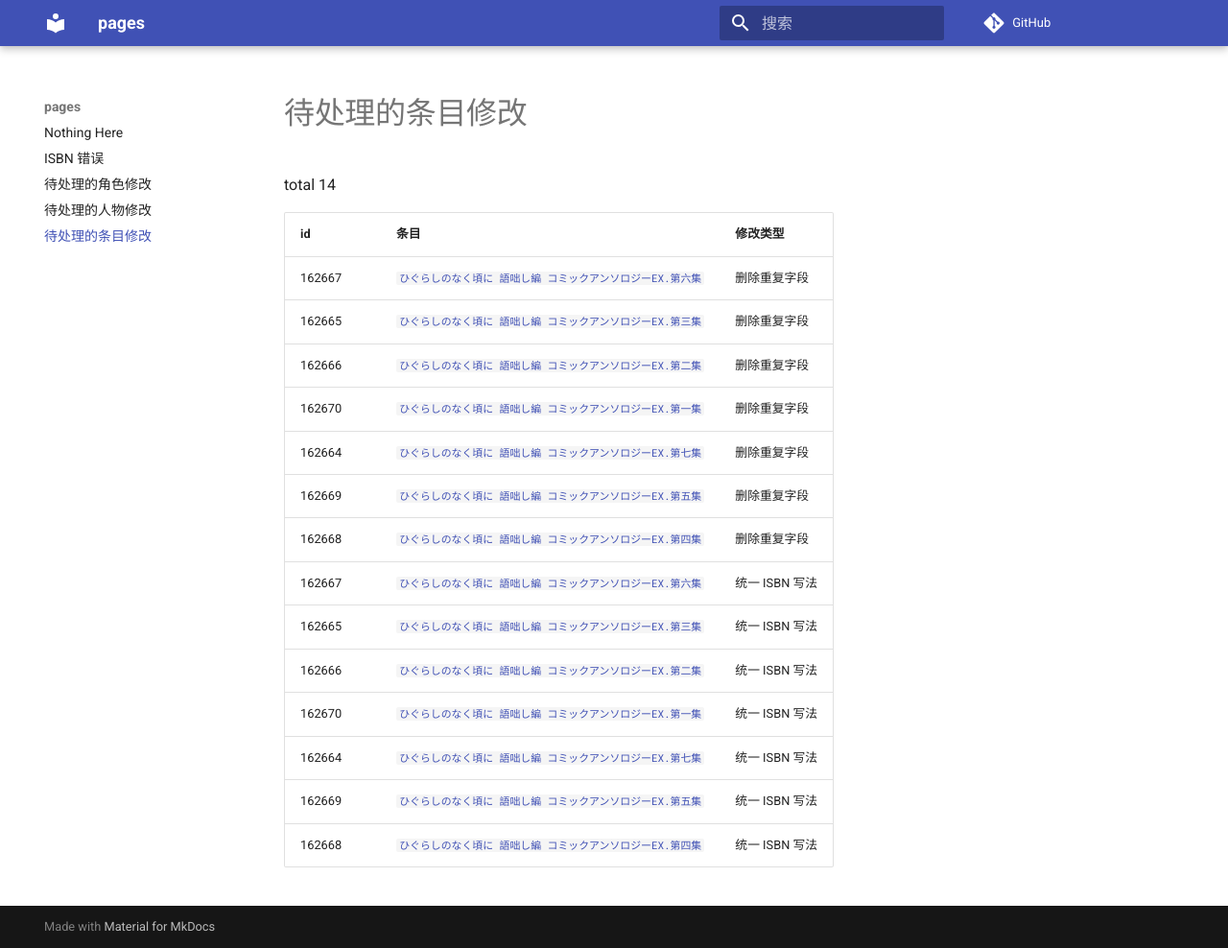
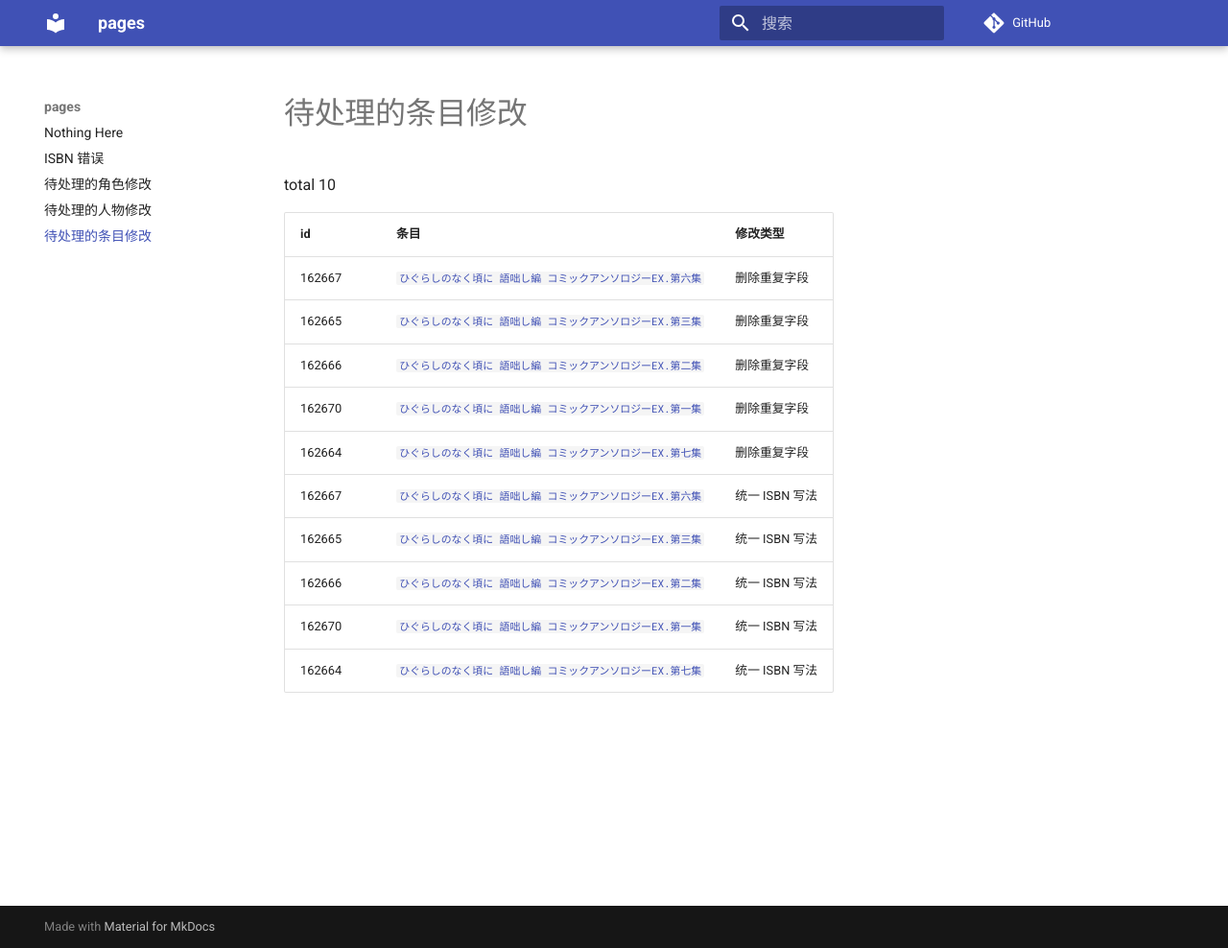
Before and after one commit to trim21/bangumi-pages, an MkDocs documentation site: the page built from docs/pending-subject-changes.md, in a window 1280 px wide and 988 px high. Shown: the whole window at 96% size. Built offline with MkDocs 1.6.1 and Material for MkDocs 9.7.7, drawn with Linux system fonts in a browser that asks for light colours; comment, search, counter and statistics services are not loaded.

Commit message:
update pending-changes.md

```diff
--- a/docs/pending-subject-changes.md
+++ b/docs/pending-subject-changes.md
@@ -1,6 +1,6 @@
 # 待处理的条目修改
 
-total 14
+total 10
 
 | id | 条目 | 修改类型 |
 | --- | --- | --- |
@@ -9,12 +9,8 @@ total 14
 | 162666 | [`ひぐらしのなく頃に 語咄し編 コミックアンソロジーEX.第二集`](https://bgm.tv/subject/162666) | 删除重复字段 |
 | 162670 | [`ひぐらしのなく頃に 語咄し編 コミックアンソロジーEX.第一集`](https://bgm.tv/subject/162670) | 删除重复字段 |
 | 162664 | [`ひぐらしのなく頃に 語咄し編 コミックアンソロジーEX.第七集`](https://bgm.tv/subject/162664) | 删除重复字段 |
-| 162669 | [`ひぐらしのなく頃に 語咄し編 コミックアンソロジーEX.第五集`](https://bgm.tv/subject/162669) | 删除重复字段 |
-| 162668 | [`ひぐらしのなく頃に 語咄し編 コミックアンソロジーEX.第四集`](https://bgm.tv/subject/162668) | 删除重复字段 |
 | 162667 | [`ひぐらしのなく頃に 語咄し編 コミックアンソロジーEX.第六集`](https://bgm.tv/subject/162667) | 统一 ISBN 写法 |
 | 162665 | [`ひぐらしのなく頃に 語咄し編 コミックアンソロジーEX.第三集`](https://bgm.tv/subject/162665) | 统一 ISBN 写法 |
 | 162666 | [`ひぐらしのなく頃に 語咄し編 コミックアンソロジーEX.第二集`](https://bgm.tv/subject/162666) | 统一 ISBN 写法 |
 | 162670 | [`ひぐらしのなく頃に 語咄し編 コミックアンソロジーEX.第一集`](https://bgm.tv/subject/162670) | 统一 ISBN 写法 |
 | 162664 | [`ひぐらしのなく頃に 語咄し編 コミックアンソロジーEX.第七集`](https://bgm.tv/subject/162664) | 统一 ISBN 写法 |
-| 162669 | [`ひぐらしのなく頃に 語咄し編 コミックアンソロジーEX.第五集`](https://bgm.tv/subject/162669) | 统一 ISBN 写法 |
-| 162668 | [`ひぐらしのなく頃に 語咄し編 コミックアンソロジーEX.第四集`](https://bgm.tv/subject/162668) | 统一 ISBN 写法 |
```
